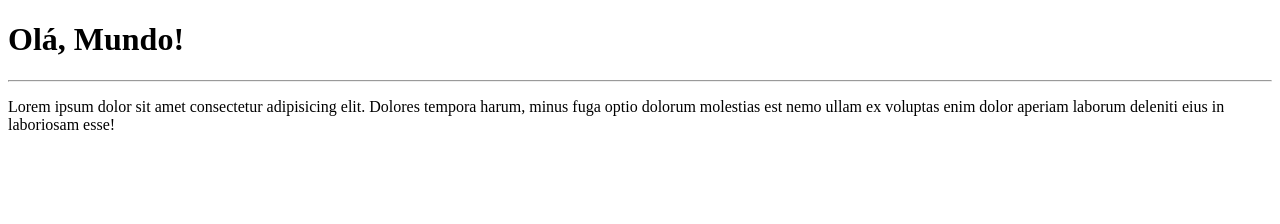
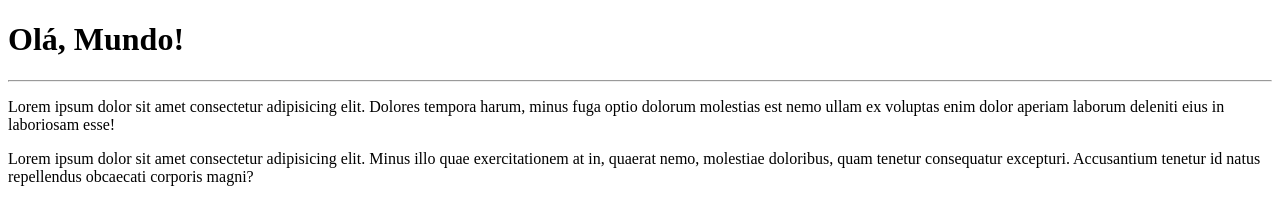
Before and after one commit to vini-S0/Ola-Mundo, a plain HTML site: page site-exemplo/index.html in a window 1280 px wide. Drawn offline with Linux system fonts and the light colour scheme.

Commit message:
adicionei um paragrafo

```diff
--- a/site-exemplo/index.html
+++ b/site-exemplo/index.html
@@ -11,8 +11,6 @@
         <hr>
 
             <p>Lorem ipsum dolor sit amet consectetur adipisicing elit. Dolores tempora harum, minus fuga optio dolorum molestias est nemo ullam ex voluptas enim dolor aperiam laborum deleniti eius in laboriosam esse!</p>
-
-
-
+            <p>Lorem ipsum dolor sit amet consectetur adipisicing elit. Minus illo quae exercitationem at in, quaerat nemo, molestiae doloribus, quam tenetur consequatur excepturi. Accusantium tenetur id natus repellendus obcaecati corporis magni?</p>
 </body>
 </html>
```
